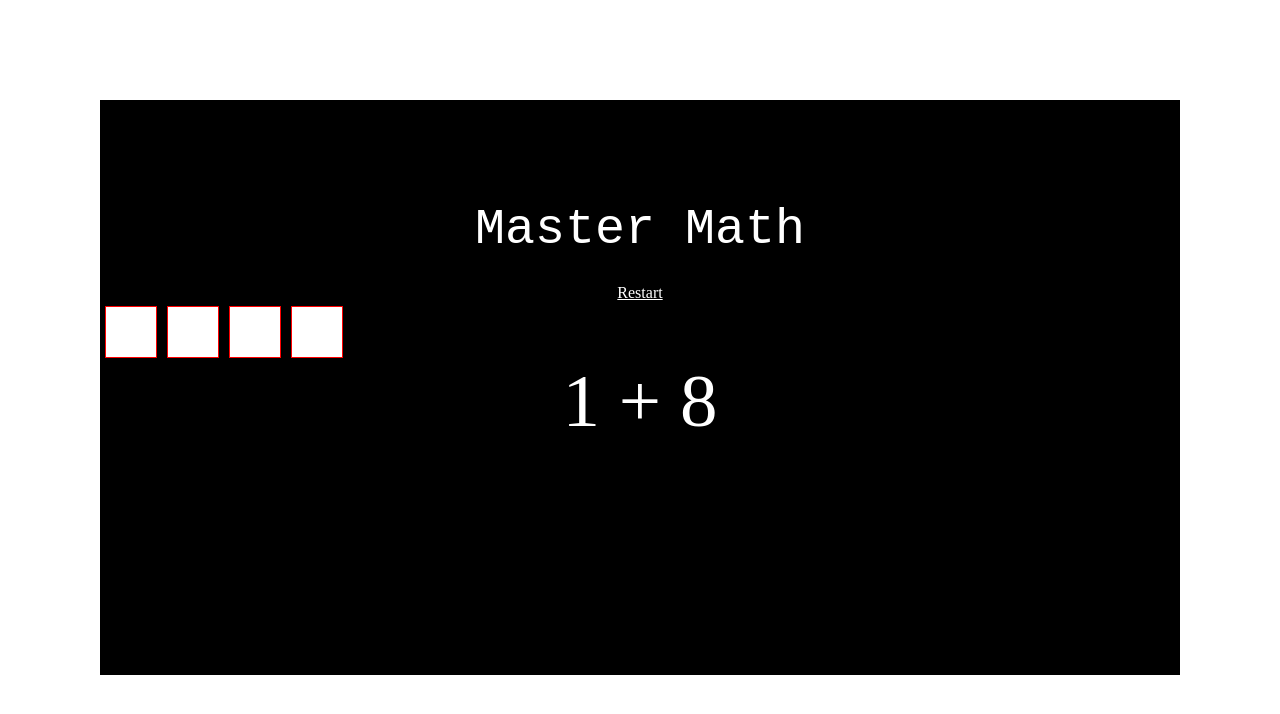
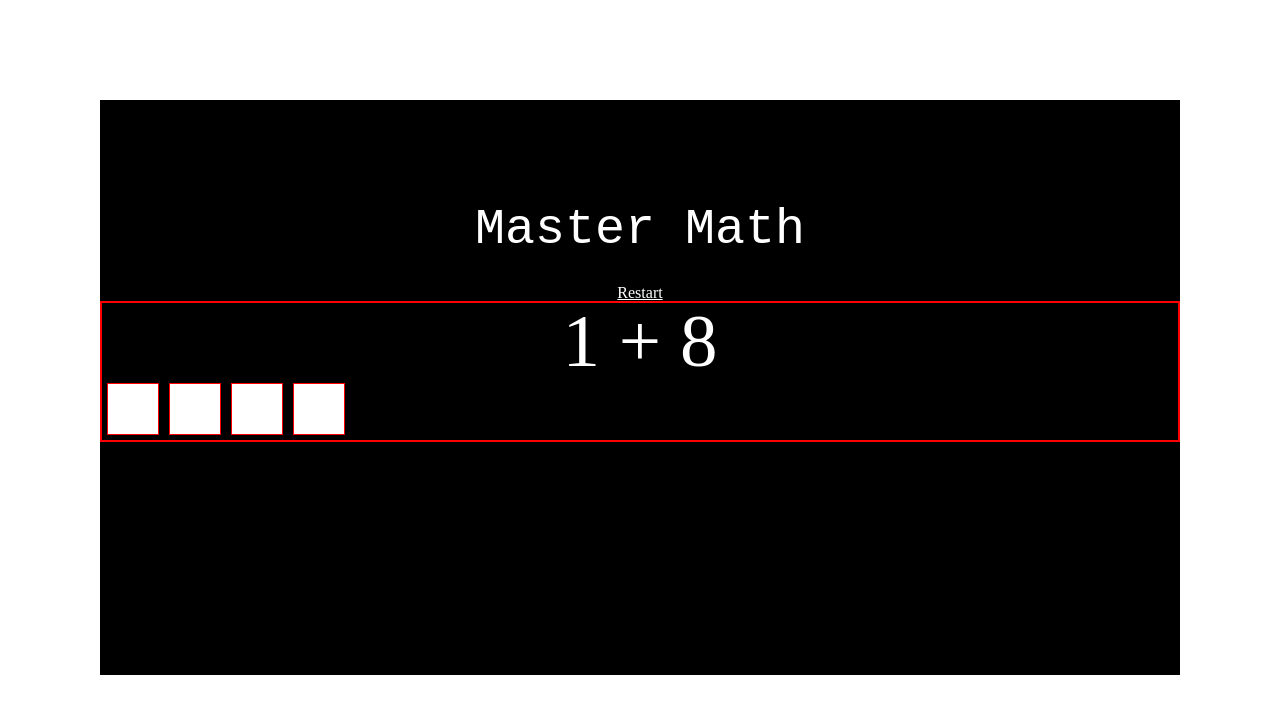
Before and after one commit to Tatiannna/quick-math, a plain HTML site: page index.html in a window 1280 px wide. Both pictures are taken after a click on the button "Easy". Drawn offline with Linux system fonts and the light colour scheme.

Commit message:
Refactor

```diff
--- a/scripts/index.js
+++ b/scripts/index.js
@@ -20,8 +20,6 @@ hard.textContent = 'Hard';
 easy.className = 'easy-button';
 medium.className = 'medium-button';
 hard.className = 'hard-button';
-
-
 
 // Add all difficulty elements to DOM
 container.append(difficultyContainer);
@@ -46,20 +44,22 @@ hard.addEventListener("click", (e) => {
     difficultyContainer.remove();
 });
 
-const startTest = (difficulty) => {
-    let startMessage = document.createElement('p');
-    container.append(startMessage);
+const startTest = async (difficulty) => {
 
-    // COUNTDOWN todo
+    let questionContainer = document.createElement('div');
+    let questionString, answer;
+    [questionString, answer] = generateQuestion(questionContainer, difficulty);
 
-    const question = document.createElement('p');
+    questionContainer.className = 'question-container';
+    let question = document.createElement('p');
     question.className = 'question';
-    q = generateQuestion(difficulty);
-    question.textContent = q;
-    container.append(question);
+    question.textContent = questionString;
+    questionContainer.append(question);
+    container.append(questionContainer);
+    displayAnswerChoices(questionContainer, answer);
 }
 
-const generateQuestion = (diff) => {
+const generateQuestion = (qContainer, diff) => {
     let multiplier = 10;
 
     if (diff == 'medium') multiplier *= 20;
@@ -70,16 +70,17 @@ const generateQuestion = (diff) => {
     let num1 = Math.floor(Math.random() * multiplier);
     let num2 = Math.floor(Math.random() * multiplier);
     let operation = Math.floor(Math.random() * 3);
-    let ans = 'this is the ans';
+    let questionString = `${num1} ${operations[operation]} ${num2}`
+    let ans = calculateAnswer(questionString);
 
-    displayAnswerChoices(ans);
-
-    return `${num1} ${operations[operation]} ${num2}`
+    return [questionString, ans];
 }
 
-const displayAnswerChoices = (answer) => {
-    // let questionContainer = document.createElement('div');
-    // let question = document.createElement('h3');
+const calculateAnswer = (questionString) => {
+    return 5;
+}
+
+const displayAnswerChoices = (qContainer, answer) => {
 
     let answerContainer = document.createElement('div');
     answerContainer.className = 'answer-container';
@@ -99,7 +100,7 @@ const displayAnswerChoices = (answer) => {
     answerContainer.append(answerChoice3);
     answerContainer.append(answerChoice4);
 
-    container.append(answerContainer);
+    qContainer.append(answerContainer);
 }
 
 const footer = document.createElement('div');
--- a/style.css
+++ b/style.css
@@ -45,6 +45,10 @@ button {
     background-color: rgb(223, 64, 64);
 }
 
+.question-container{
+    border: solid 2px red;
+}
+
 .question {
     font-size: 75px;
     color:white;
```
